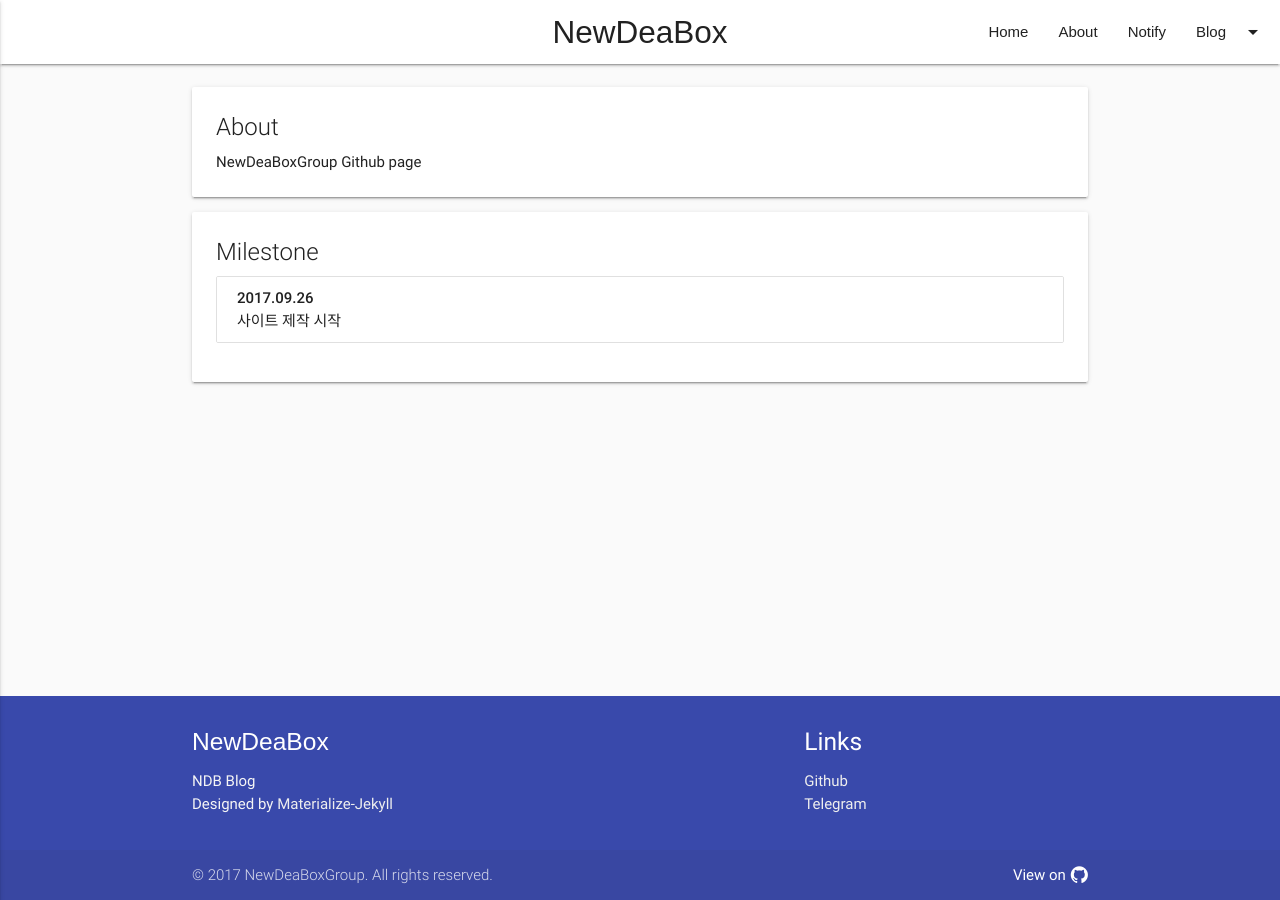
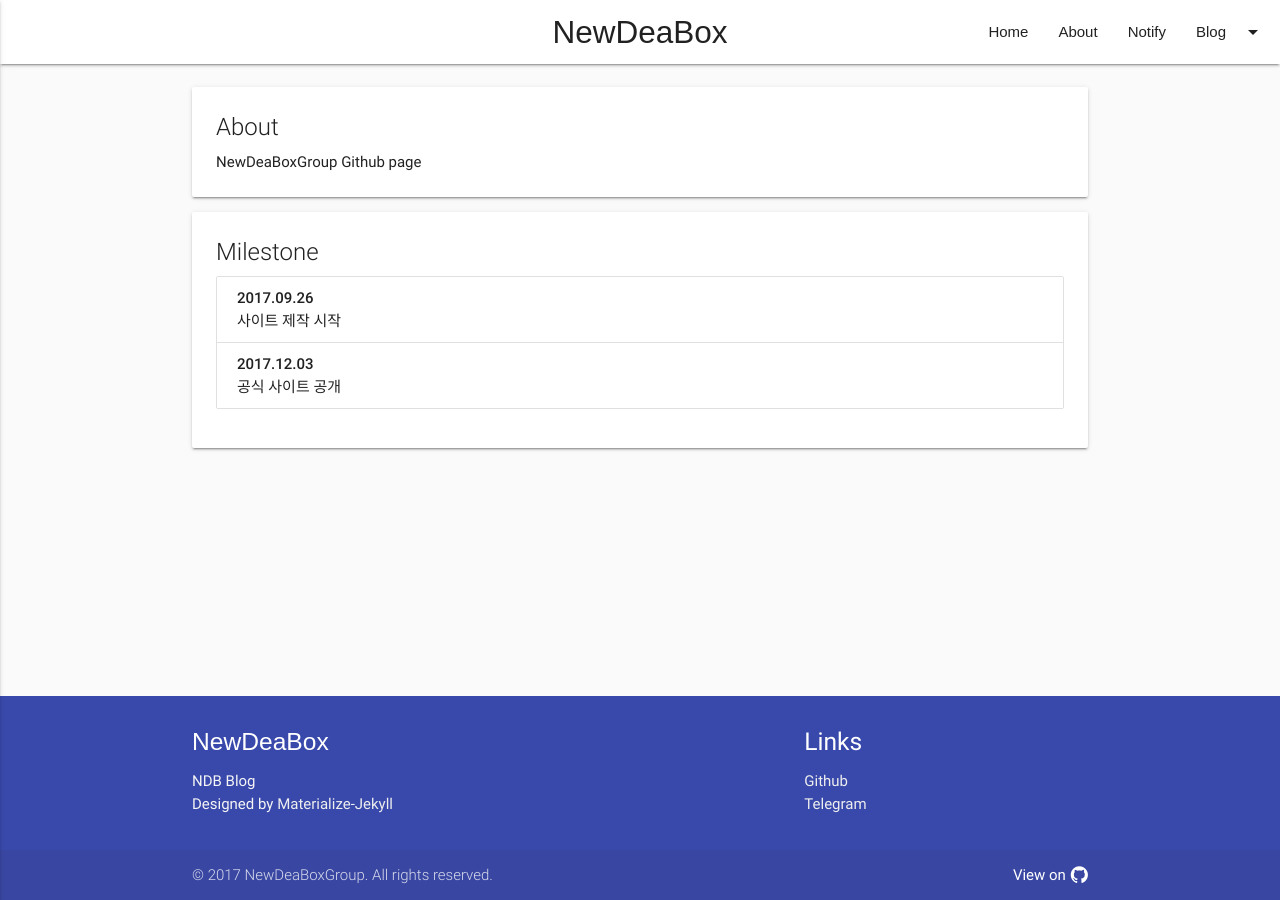
Before and after one commit to NewDeaBoxGroup/NewDeaBoxGroup.github.io, a Jekyll site: the page built from about.html, in a window 1280 px wide. Built offline with Jekyll 4.4.1, drawn with Linux system fonts in a browser that asks for light colours; nearby versions of some CDN libraries; some web fonts are replaced.

Commit message:
Update milestone.yml

```diff
--- a/_data/milestone.yml
+++ b/_data/milestone.yml
@@ -1,2 +1,4 @@
 - name: 사이트 제작 시작
   date: 2017.09.26
+- name: 공식 사이트 공개
+  date: 2017.12.03
```
